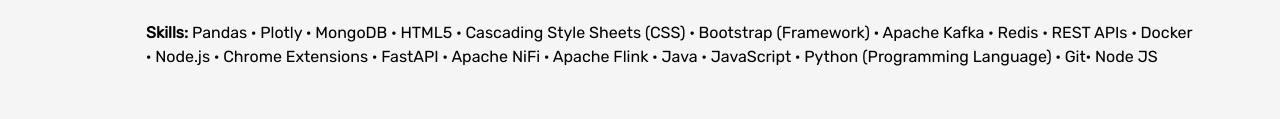
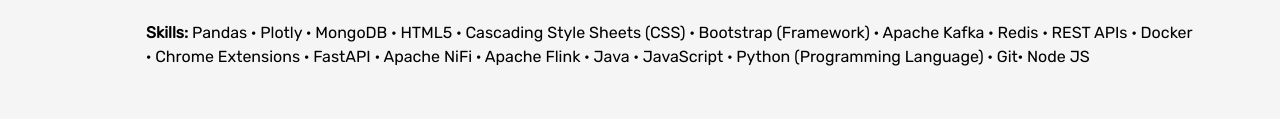
Before and after one commit to karthikchiru12/karthikchiru12.github.io, a plain HTML site: page about.html in a window 1280 px wide. Shown: the part 1259-1378 px from the top of the page. Drawn offline with nearby package versions, Linux system fonts and the light colour scheme.

Commit message:
Fixed the mistake in the about > skills section

```diff
--- a/about.html
+++ b/about.html
@@ -124,7 +124,7 @@
                             <li>&nbsp;&nbsp;Working on building and optimizing ETL pipelines on Apache Nifi, Apache Flink, to deliver customized integration solutions.
                             </li>
                             <li>&nbsp;&nbsp;Improving observability and monitoring across various crucial services.</li><br>
-                            <p><b>Skills:</b> Pandas · Plotly · MongoDB · HTML5 · Cascading Style Sheets (CSS) · Bootstrap (Framework) · Apache Kafka · Redis · REST APIs · Docker · Node.js · Chrome Extensions · FastAPI · Apache NiFi · Apache Flink · Java · JavaScript · Python (Programming Language) · Git· Node JS</p>
+                            <p><b>Skills:</b> Pandas · Plotly · MongoDB · HTML5 · Cascading Style Sheets (CSS) · Bootstrap (Framework) · Apache Kafka · Redis · REST APIs · Docker · Chrome Extensions · FastAPI · Apache NiFi · Apache Flink · Java · JavaScript · Python (Programming Language) · Git· Node JS</p>
                         </ul>
                     </li>
                 </ul>
```
